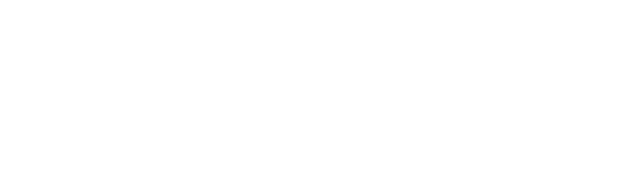
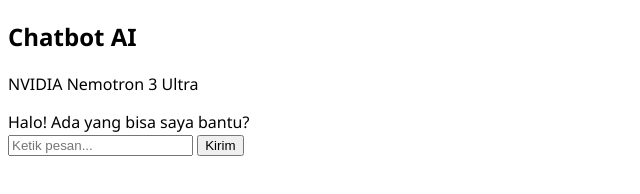
Before and after one commit to muhammadichsanulkahfi/pratikum-7-pws, a website: page public/index.html in a window 1280 px wide. Shown: the whole page, without its empty margins (0-640 px from the left). Drawn offline with Linux system fonts and the light colour scheme.

Commit message:
manabahkan class

```diff
--- a/public/index.html
+++ b/public/index.html
@@ -8,3 +8,31 @@
     <link rel="stylesheet" href="style.css">
 </head>
 <body>
+
+    <div class="chat-container">
+        <div class="chat-header">
+            <h2>Chatbot AI</h2>
+            <p>NVIDIA Nemotron 3 Ultra</p>
+        </div>
+
+        <div class="chat-messages" id="chatMessages">
+            <div class="message bot-message">
+                Halo! Ada yang bisa saya bantu?
+            </div>
+        </div>
+
+        <form class="chat-input" id="chatForm">
+            <input
+                type="text"
+                id="messageInput"
+                placeholder="Ketik pesan..."
+                autocomplete="off"
+                required
+            >
+            <button type="submit" id="sendButton">Kirim</button>
+        </form>
+    </div>
+
+    <script src="script.js"></script>
+</body>
+</html>
```
